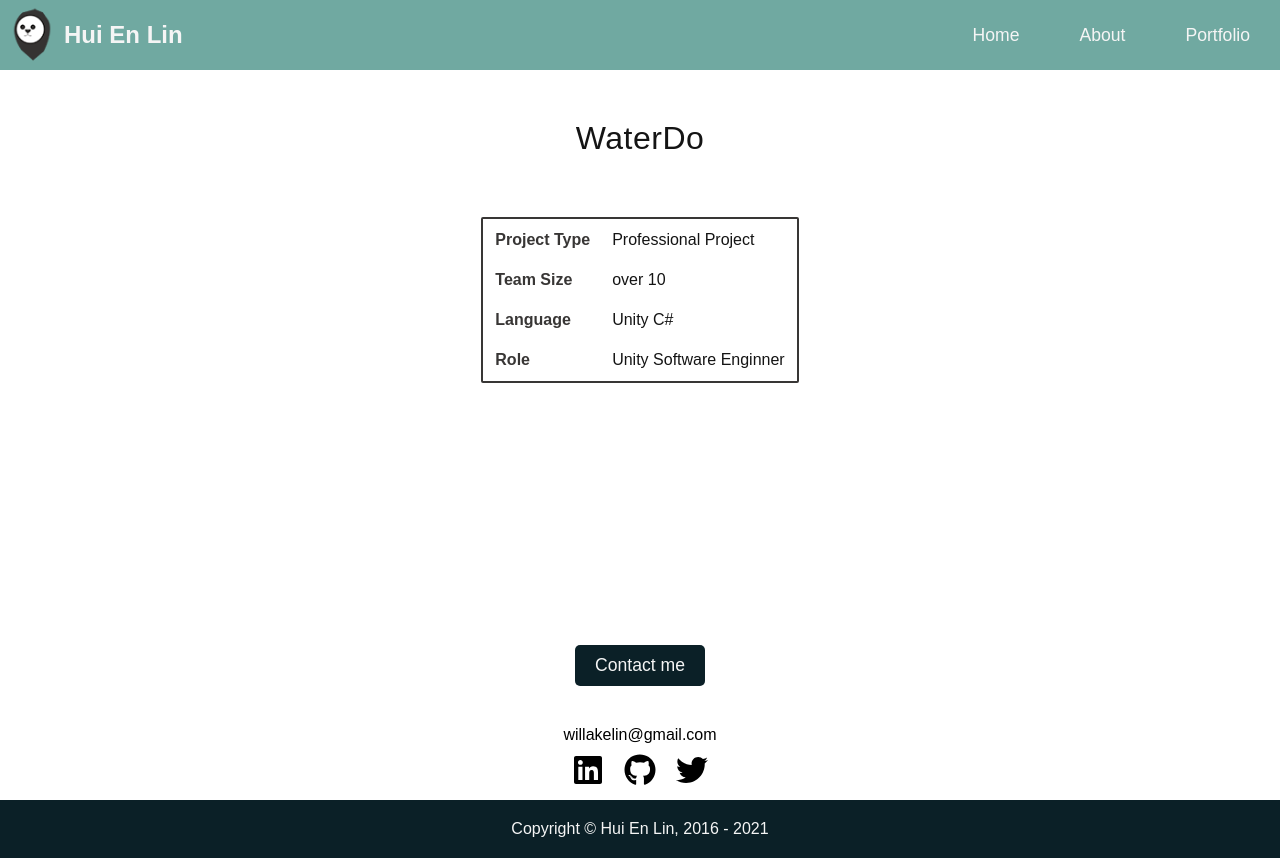
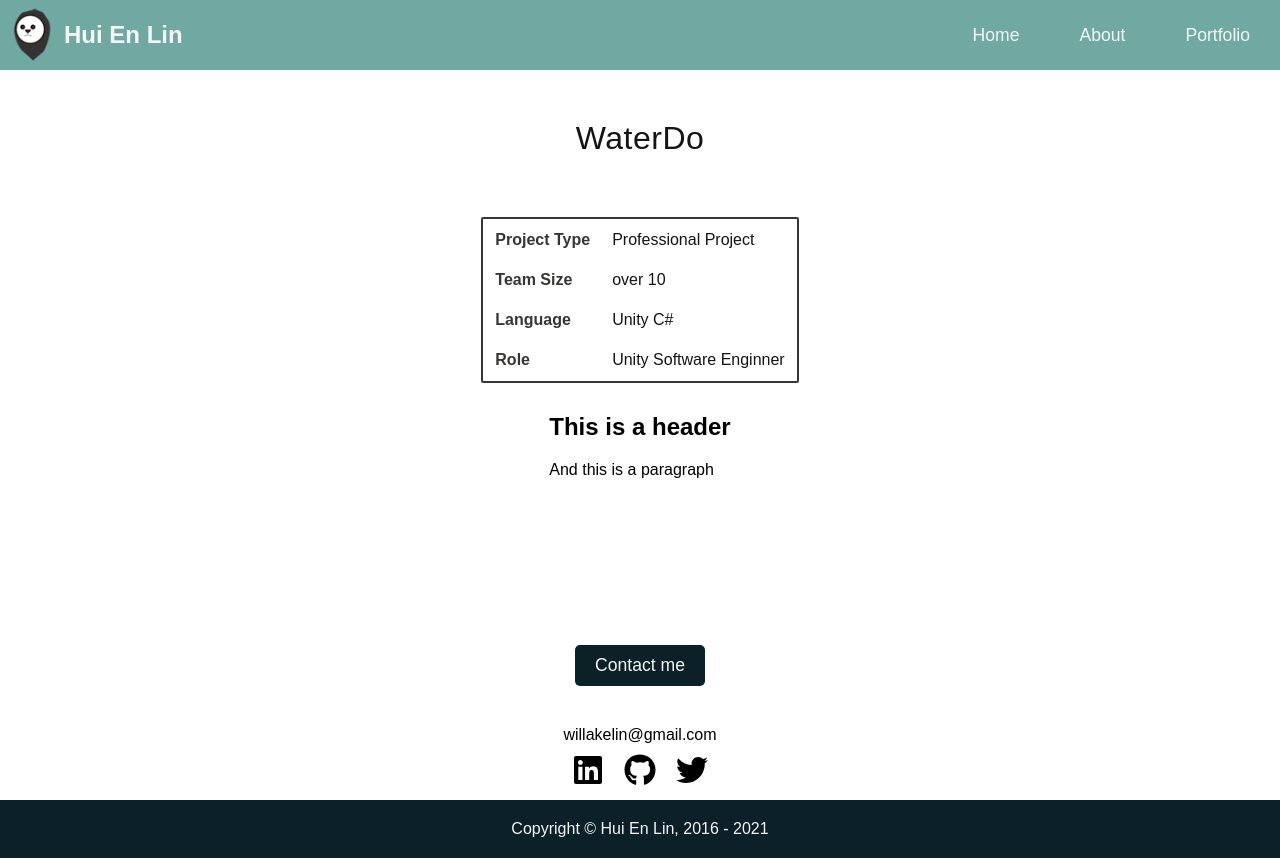
Before and after one commit to willake/hui-en.me-next, a Next.js app: page /project/0 in a window 1280 px wide. Built offline with nearby package versions, Linux system fonts and the light colour scheme.

Commit message:
fix layouts

```diff
--- a/components/Home/PortfolioCategory.tsx
+++ b/components/Home/PortfolioCategory.tsx
@@ -13,7 +13,7 @@ const PortfolioCategory: React.FC<Props> = ({ title, projects }) => {
     return (
         <>
             <h2 className={styles.portfolioTitle}>
-                <span className={classNames('l', 'colorBlack')}>{title}</span>
+                <span className={classNames('xl', 'colorBlack')}>{title}</span>
             </h2>
             <div className={styles.portfolioRow}>
                 {projects.map((project) => (
--- a/components/Home/PortfolioItem.tsx
+++ b/components/Home/PortfolioItem.tsx
@@ -20,7 +20,7 @@ const PortfolioItem: React.FC<Props> = ({ meta }) => {
                     <div className={styles.portfolioItemOverlay}></div>
                     <div className={styles.portfolioItemText}>
                         <h2 className={styles.portfolioItemTitle}>
-                            <span className={classNames('m', 'colorBlack')}>{meta.title}</span>
+                            <span className={classNames('s', 'colorBlack')}>{meta.title}</span>
                         </h2>
                     </div>
                 </div>
@@ -28,7 +28,7 @@ const PortfolioItem: React.FC<Props> = ({ meta }) => {
                     {
                         meta.tools.map(tool => (
                             <div key={tool} className={styles.portfolioItemTag}>
-                                <span className={classNames('xs', 'colorWhite')}>{tool}</span>
+                                <span className={classNames('s', 'colorWhite')}>{tool}</span>
                             </div>
                         ))
                     }
--- a/components/project/About.tsx
+++ b/components/project/About.tsx
@@ -1,5 +1,4 @@
 import React from "react";
-import { ProjectArticle }from "../../schema";
 import styles from "../../styles/project.module.scss";
 import classNames from "classnames";
 
@@ -14,6 +13,7 @@ const About: React.FC<Props> = ({ type, size, language, role }) => {
     return (
         <section className={styles.about}>
             <table className={styles.aboutTable}>
+                <tbody>
                 <tr>
                     <td className={styles.aboutTableItemTitle}>
                         <span className={classNames('m', 'colorGrey')}>Project Type</span>
@@ -46,6 +46,7 @@ const About: React.FC<Props> = ({ type, size, language, role }) => {
                         <span className={classNames('m', 'colorBlack')}>{ role }</span>
                     </td>
                 </tr>
+                </tbody>
             </table>
         </section>
     );
--- a/components/project/Content.tsx
+++ b/components/project/Content.tsx
@@ -1,6 +1,7 @@
 import React from "react";
 import styles from "../../styles/project.module.scss";
 import classNames from "classnames";
+import ReactMarkdown from "react-markdown";
 
 type Props = {
     content: string
@@ -9,6 +10,7 @@ type Props = {
 const Content: React.FC<Props> = ({ content }) => {
     return (
         <section className={styles.content}>
+            <ReactMarkdown children={content}/>
         </section>
     );
 };
--- a/data/project.ts
+++ b/data/project.ts
@@ -10,7 +10,7 @@ export const projectArticles: ProjectArticle[] = [
         size: "over 10",
         language: "Unity C#",
         role: "Unity Software Enginner",
-        content: "abc"
+        content: "# This is a header\n\nAnd this is a paragraph"
     },
     {
         id: 1,
--- a/package.json
+++ b/package.json
@@ -15,6 +15,7 @@
     "react-device-detect": "^2.1.2",
     "react-dom": "17.0.2",
     "react-icons": "^4.3.1",
+    "react-markdown": "^7.1.1",
     "sass": "^1.45.0"
   },
   "devDependencies": {
--- a/styles/project.module.scss
+++ b/styles/project.module.scss
@@ -31,3 +31,7 @@
 .aboutTableItemContent {
     padding: 10px;
 }
+
+.content {
+    max-width: 1200px;
+}
```
Also changed, not shown: styles/Home.module.scss (+12 -0 lines), 1 other file (tests, documents, lock files or other folders).
